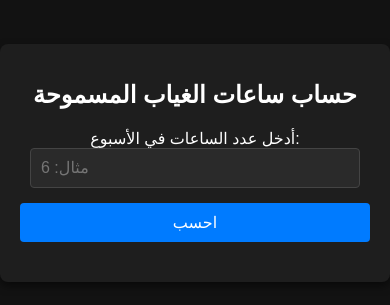
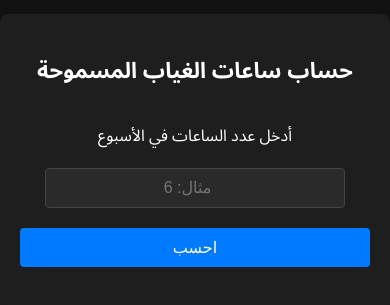
Before and after one commit to HxH-3mk/YST, a plain HTML site: page HofA.html in a window 390 px wide. Shown: the part 259-564 px from the top of the page. Drawn offline with Linux system fonts and the light colour scheme.

Commit message:
Update HofA.html

```diff
--- a/HofA.html
+++ b/HofA.html
@@ -5,8 +5,10 @@
 <meta name="viewport" content="width=device-width, initial-scale=1.0">
 <title>حساب ساعات الغياب المسموحة</title>
 <style>
+    @import url('https://fonts.googleapis.com/css2?family=Noto+Sans+Arabic:wght@400;700&display=swap');
+
     body {
-        font-family: Arial, sans-serif;
+        font-family: "Noto Sans Arabic", "Verdana", Arial, sans-serif;
         background-color: #121212;
         color: #ffffff;
         display: flex;
@@ -19,52 +21,65 @@
         background-color: #1e1e1e;
         border-radius: 8px;
         box-shadow: 0 4px 8px rgba(0, 0, 0, 0.5);
-        padding: 20px;
+        padding: 30px;
         max-width: 90%;
         width: 400px;
         text-align: center;
     }
     h1 {
-        font-size: 24px;
-        margin-bottom: 20px;
+        font-size: 26px;
+        margin-bottom: 25px;
         color: #ffffff;
+    }
+    label {
+        display: block;
+        font-size: 18px;
+        margin-bottom: 15px;
+        font-weight: normal;
     }
     input[type="number"] {
         padding: 10px;
-        font-size: 16px;
-        width: calc(100% - 20px);
-        margin-bottom: 15px;
+        font-size: 18px;
+        width: 100%;
+        max-width: 300px;
+        margin-bottom: 20px;
         border: 1px solid #444;
         border-radius: 4px;
         box-sizing: border-box;
         background-color: #2a2a2a;
         color: #ffffff;
+        text-align: center;
     }
     button {
         background-color: #007bff;
         color: #ffffff;
-        padding: 10px;
-        font-size: 16px;
+        padding: 12px;
+        font-size: 18px;
         width: 100%;
         border: none;
         border-radius: 4px;
         cursor: pointer;
+        transition: background-color 0.3s ease;
     }
     button:hover {
         background-color: #0056b3;
     }
     .result {
-        margin-top: 20px;
+        margin-top: 25px;
         font-size: 18px;
         color: #ffffff;
+        text-align: right;
+        line-height: 1.8;
+        font-weight: normal;
     }
     .notes {
         color: #ffffff;
         font-size: 16px;
-        margin-top: 10px;
+        margin-top: 20px;
         text-align: right;
         direction: rtl;
         line-height: 1.8;
+        font-weight: normal;
     }
     .notes .bold-text {
         font-weight: bold;
@@ -72,13 +87,31 @@
         margin-top: 20px;
         text-align: right;
     }
+
+    /* Responsive adjustments for smaller screens */
+    @media (max-width: 600px) {
+        .container {
+            padding: 20px;
+            width: 100%;
+        }
+        h1 {
+            font-size: 22px;
+        }
+        label, .result, .notes {
+            font-size: 16px;
+        }
+        input[type="number"], button {
+            font-size: 16px;
+            padding: 10px;
+        }
+    }
 </style>
 </head>
 <body>
 
 <div class="container">
     <h1>حساب ساعات الغياب المسموحة</h1>
-    <label for="weekly-hours">أدخل عدد الساعات في الأسبوع:</label>
+    <label for="weekly-hours">أدخل عدد الساعات في الأسبوع</label>
     <input type="number" id="weekly-hours" placeholder="مثال: 6">
     <button onclick="calculateAbsence()">احسب</button>
     <div id="result" class="result"></div>
@@ -96,8 +129,8 @@ function calculateAbsence() {
         const hourEffect = ((1 / totalHours) * 100).toFixed(9);
 
         document.getElementById('result').innerHTML = `
-            <p>عدد الساعات المسموح بها للغياب: <strong>${allowedAbsenceHours}</strong> ساعة</p>
-            <p>تأثير كل ساعة غياب: <strong>${hourEffect}%</strong> من إجمالي الساعات</p>
+            <p>عدد الساعات المسموح بها للغياب: ${allowedAbsenceHours} ساعة</p>
+            <p>تأثير كل ساعة غياب: ${hourEffect}% من إجمالي الساعات</p>
             <div class="notes">
                 <p>1- كل مادة في الترم يسمح الغياب فيها بنسبة 15% من عدد الساعات في الترم كاملاً.</p>
                 <p>2- اللاب والثيوري تحسب ساعاتهم في الأسبوع معًا في نسبة واحدة من 15%.</p>
```
